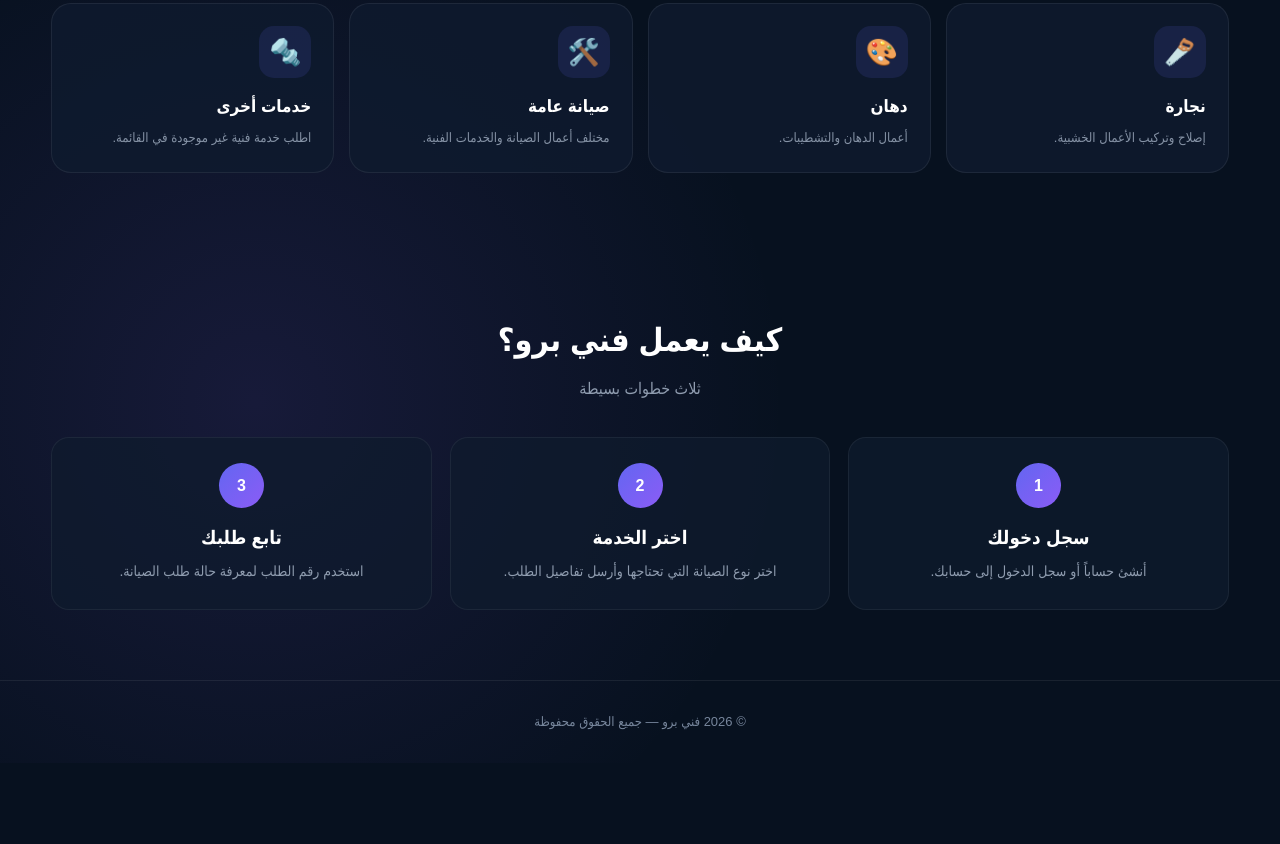
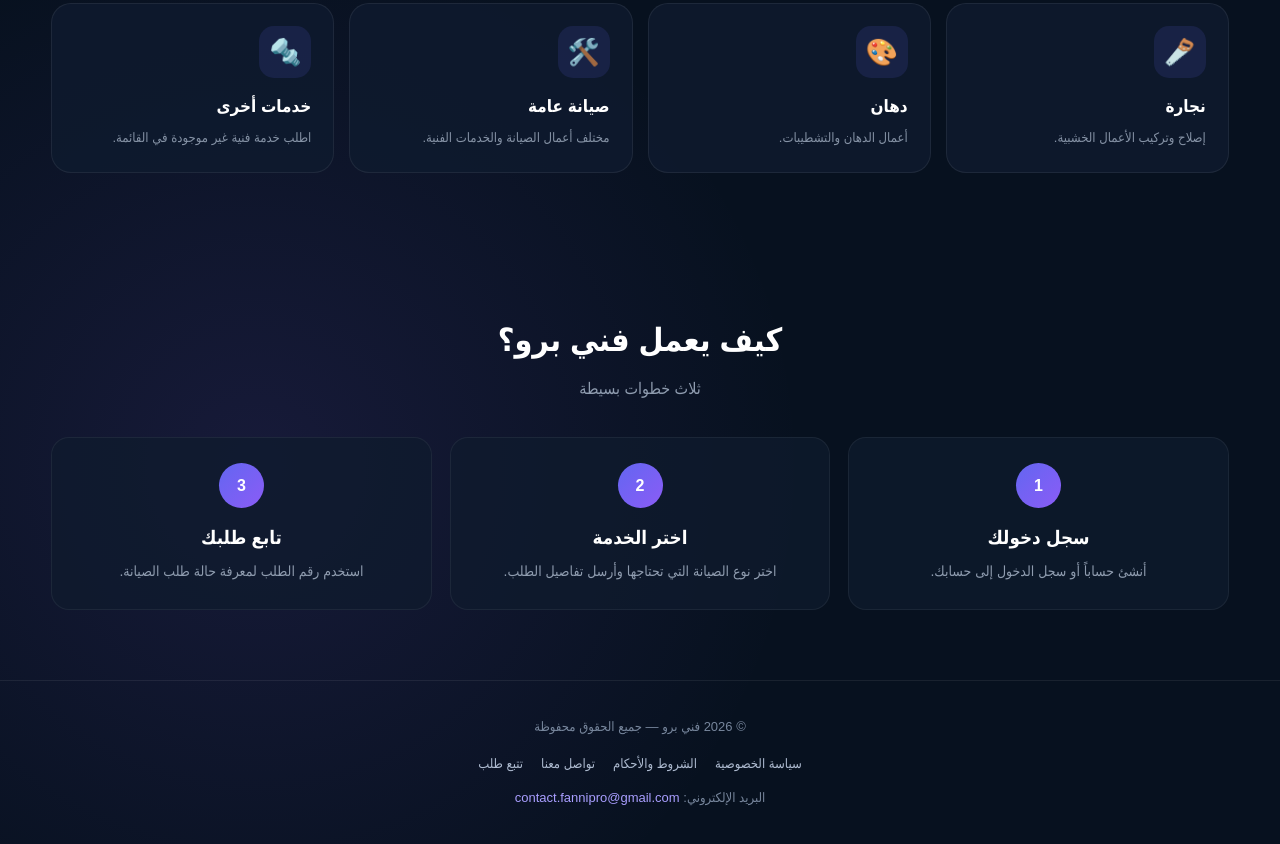
Before and after one commit to ahmadmsoub130-ui/-Fanni-Pro, a plain HTML site: page index.html in a window 1280 px wide. Shown: the part 1044-1888 px from the top of the page. Before the commit the page ends 1807 px from the top, so only its background shows below. Drawn offline with nearby package versions, Linux system fonts and the light colour scheme.

Commit message:
Enhance footer with links and email contact
Added footer links and email contact section, updated footer padding.

```diff
--- a/index.html
+++ b/index.html
@@ -470,10 +470,36 @@
 
     footer {
       border-top: 1px solid rgba(255,255,255,.07);
-      padding: 30px 0;
+      padding: 35px 0;
       color: #77869c;
       text-align: center;
       font-size: 13px;
+    }
+
+    .footer-links {
+      display: flex;
+      justify-content: center;
+      align-items: center;
+      flex-wrap: wrap;
+      gap: 8px 18px;
+      margin-top: 15px;
+    }
+
+    .footer-links a {
+      color: #aebbd0;
+      transition: .2s;
+    }
+
+    .footer-links a:hover {
+      color: #a99eff;
+    }
+
+    .footer-email {
+      margin-top: 12px;
+    }
+
+    .footer-email a {
+      color: #a99eff;
     }
 
     /* MODAL */
@@ -617,6 +643,11 @@
 
       .user-badge {
         display: none;
+      }
+
+      .footer-links {
+        flex-direction: column;
+        gap: 10px;
       }
 
     }
@@ -1072,7 +1103,36 @@
 
   <div class="container">
 
-    © 2026 فني برو — جميع الحقوق محفوظة
+    <div>
+      © 2026 فني برو — جميع الحقوق محفوظة
+    </div>
+
+    <div class="footer-links">
+
+      <a href="privacy.html">
+        سياسة الخصوصية
+      </a>
+
+      <a href="terms.html">
+        الشروط والأحكام
+      </a>
+
+      <a href="contact.html">
+        تواصل معنا
+      </a>
+
+      <a href="track-request.html">
+        تتبع طلب
+      </a>
+
+    </div>
+
+    <div class="footer-email">
+      البريد الإلكتروني:
+      <a href="mailto:contact.fannipro@gmail.com">
+        contact.fannipro@gmail.com
+      </a>
+    </div>
 
   </div>
 
@@ -1235,11 +1295,6 @@
         data?.session;
 
 
-      /*
-        إذا لم يكن مسجلاً:
-        لا نفتح الخدمة
-      */
-
       if (!session) {
 
         openLoginModal();
@@ -1248,11 +1303,6 @@
 
       }
 
-
-      /*
-        إذا كان مسجلاً:
-        نفتح نموذج طلب الخدمة
-      */
 
       window.location.href =
         "service-request.html?service=" +
@@ -1359,10 +1409,6 @@
   checkUser();
 
 
-  /*
-    تحديث الواجهة مباشرة عند تغير حالة تسجيل الدخول
-  */
-
   supabaseClient.auth.onAuthStateChange(
     function(event, session) {
 
```
